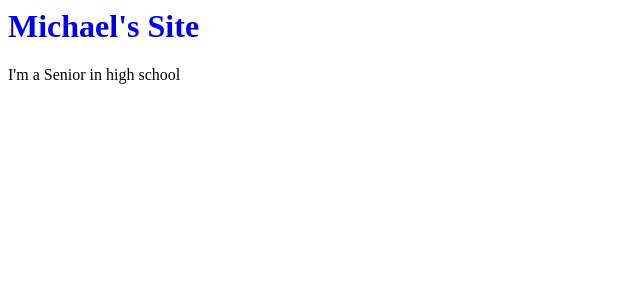
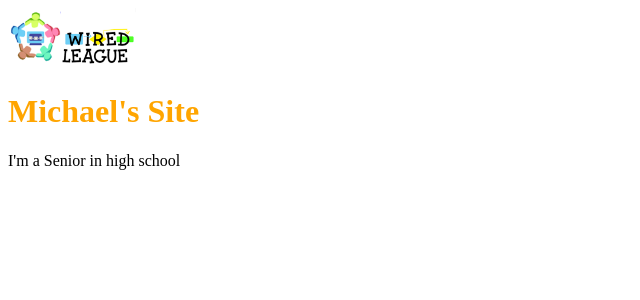
Before and after one commit to mchensd/test-django, a Django app: page /about/ in a window 1280 px wide. Shown: the top 300 px of the page, without its empty margins (0-640 px from the left). Run offline with Django 3.2, Linux system fonts and the light colour scheme.

Commit message:
Static files testing

```diff
--- /dev/null
+++ b/project/static/project/styles.css
@@ -0,0 +1,46 @@
+#header {
+    text-decoration: none;
+}
+
+#header:link {
+    color: orange;
+}
+
+/* visited link */
+#header:visited {
+    color: orange;
+}
+
+/* mouse over link */
+#header:hover {
+    color: orange;
+}
+
+/* selected link */
+#header:active {
+    color: orange;
+}
+
+a:link {
+    color: red;
+}
+
+/* visited link */
+a:visited {
+    color: red;
+}
+
+/* mouse over link */
+a:hover {
+    color: hotpink;
+}
+
+/* selected link */
+a:active {
+    color: blue;
+}
+
+img {
+    width:128px;
+    height: 64px;
+}
--- a/project/templates/project/base.html
+++ b/project/templates/project/base.html
@@ -1,6 +1,17 @@
-<a href="{% url 'index' %}" style="text-decoration:none"><h1>Michael's Site</h1></a>
+{% load static %}
+
+<head>
+    <link rel="stylesheet" type="text/css" href="{% static 'project/styles.css' %}"/>
+</head>
+
+<body>
+
+<a href="{% url 'index' %}"><img src="{% static 'project/logo.png' %}" alt="Logo"/></a>
+<a href="{% url 'index' %}" id="header"><h1>Michael's Site</h1></a>
 <title>{% block title %}{% endblock %} </title>
 
 {% block content %}
 
 {% endblock %}
+
+</body>
```
Also changed, not shown: project/static/project/logo.png (added), 1 other file.
